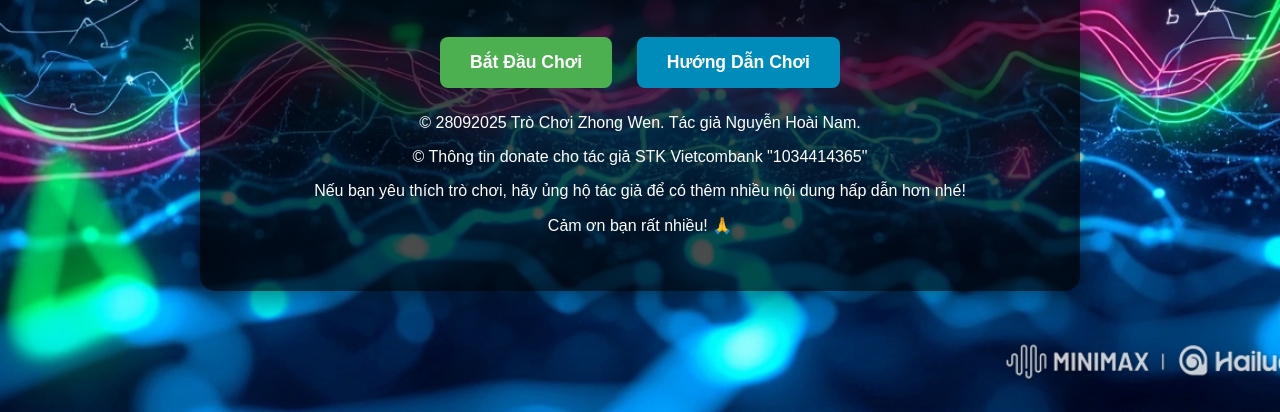
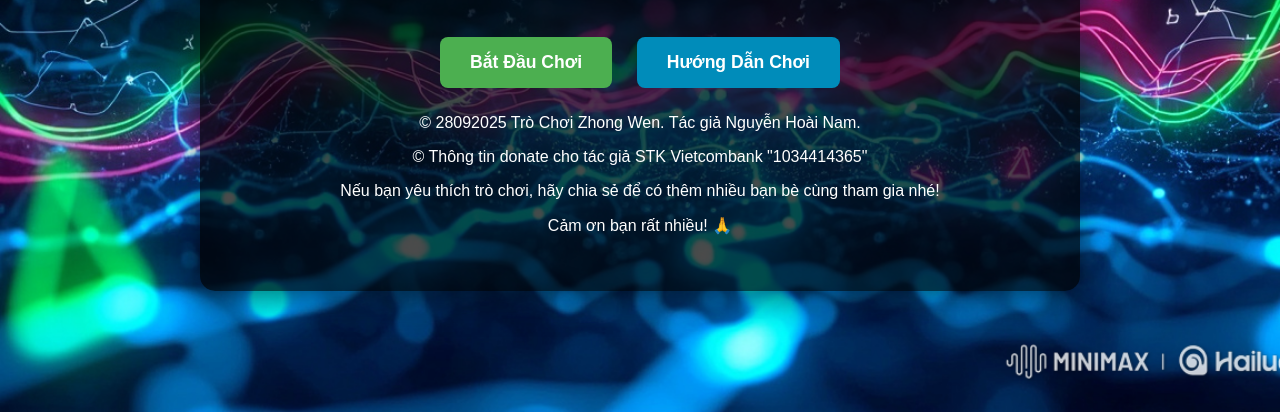
Before and after one commit to nguyenhiro/ZhongWenMiniGame, a plain HTML site: page index.html in a window 1280 px wide. Shown: the part 388-800 px from the top of the page. Drawn offline with Linux system fonts and the light colour scheme.

Commit message:
Update index.html
Signed-off-by: nguyenhiro <nguyenhirokfc@gmail.com>

```diff
--- a/index.html
+++ b/index.html
@@ -184,7 +184,7 @@
             <p>&copy; 28092025 Trò Chơi Zhong Wen. Tác giả Nguyễn Hoài Nam.</p>
             <p>&copy; Thông tin donate cho tác giả STK Vietcombank "1034414365" </p>
             <div class="donation-qr">
-        <p>Nếu bạn yêu thích trò chơi, hãy ủng hộ tác giả để có thêm nhiều nội dung hấp dẫn hơn nhé!</p>
+        <p>Nếu bạn yêu thích trò chơi, hãy chia sẻ để có thêm nhiều bạn bè cùng tham gia nhé!</p>
             <p>Cảm ơn bạn rất nhiều! 🙏</p>
     </div>
         </footer>
```
